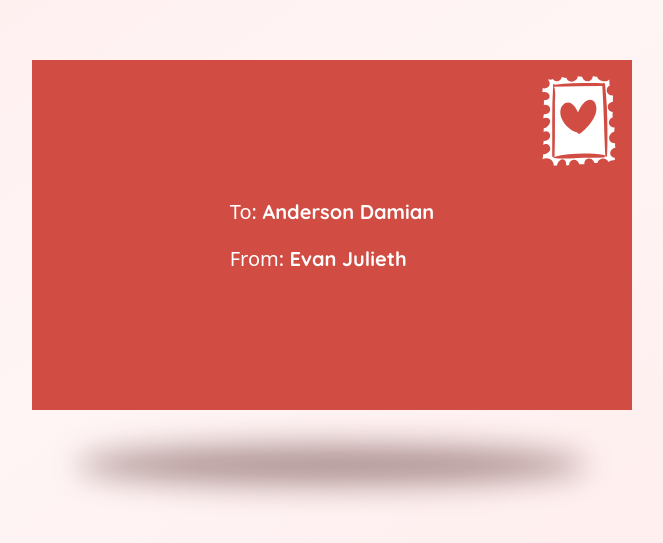
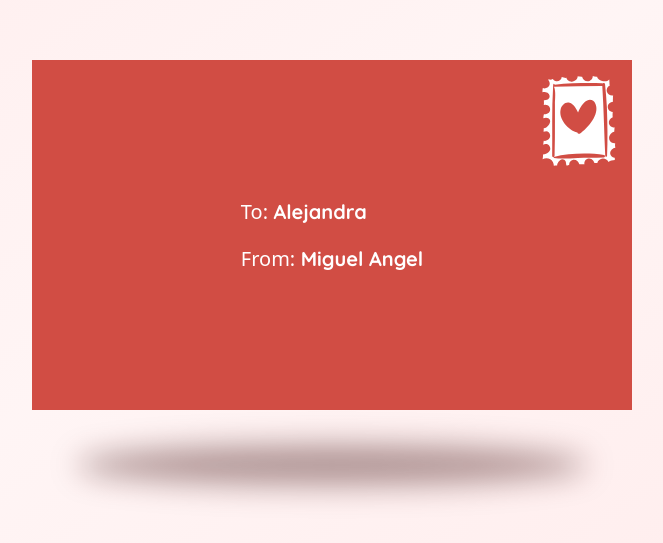
Before and after one commit to DSerbero/Carta, a plain HTML site: page index.html in a window 1280 px wide. Shown: the part 215-758 px from the top of the page, without its empty margins (308-971 px from the left). Drawn offline with Linux system fonts and the light colour scheme.

Commit message:
Update index.html

```diff
--- a/index.html
+++ b/index.html
@@ -19,11 +19,11 @@
                     <div class="address">
                         <p>
                             <span>To:</span>
-                            <span>Anderson Damian</span>
+                            <span>Alejandra</span>
                         </p>
                         <p>
                             <span>From:</span>
-                            <span>Evan Julieth</span>
+                            <span>Miguel Angel</span>
                         </p>
                     </div>
                 </div>
```
